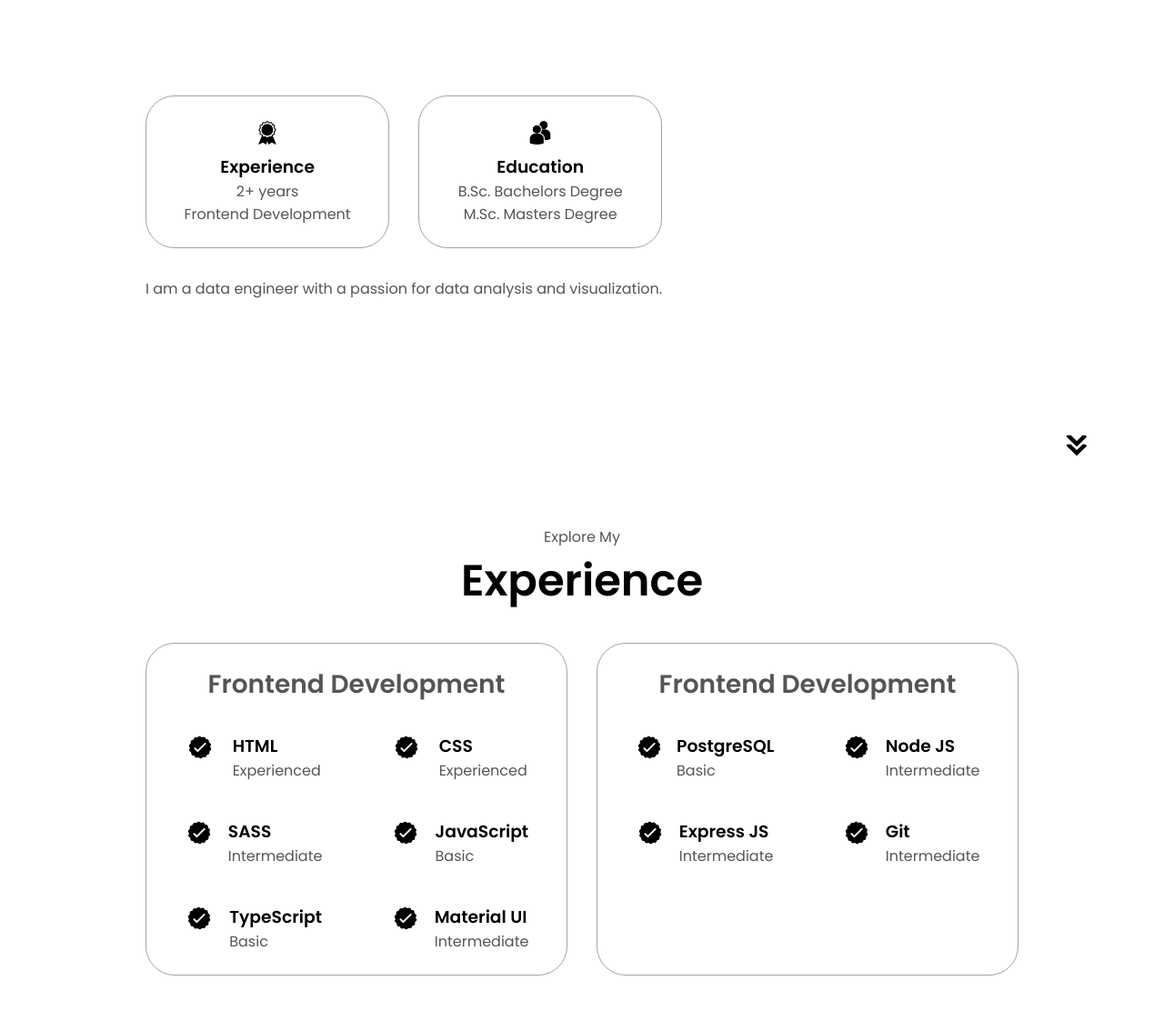
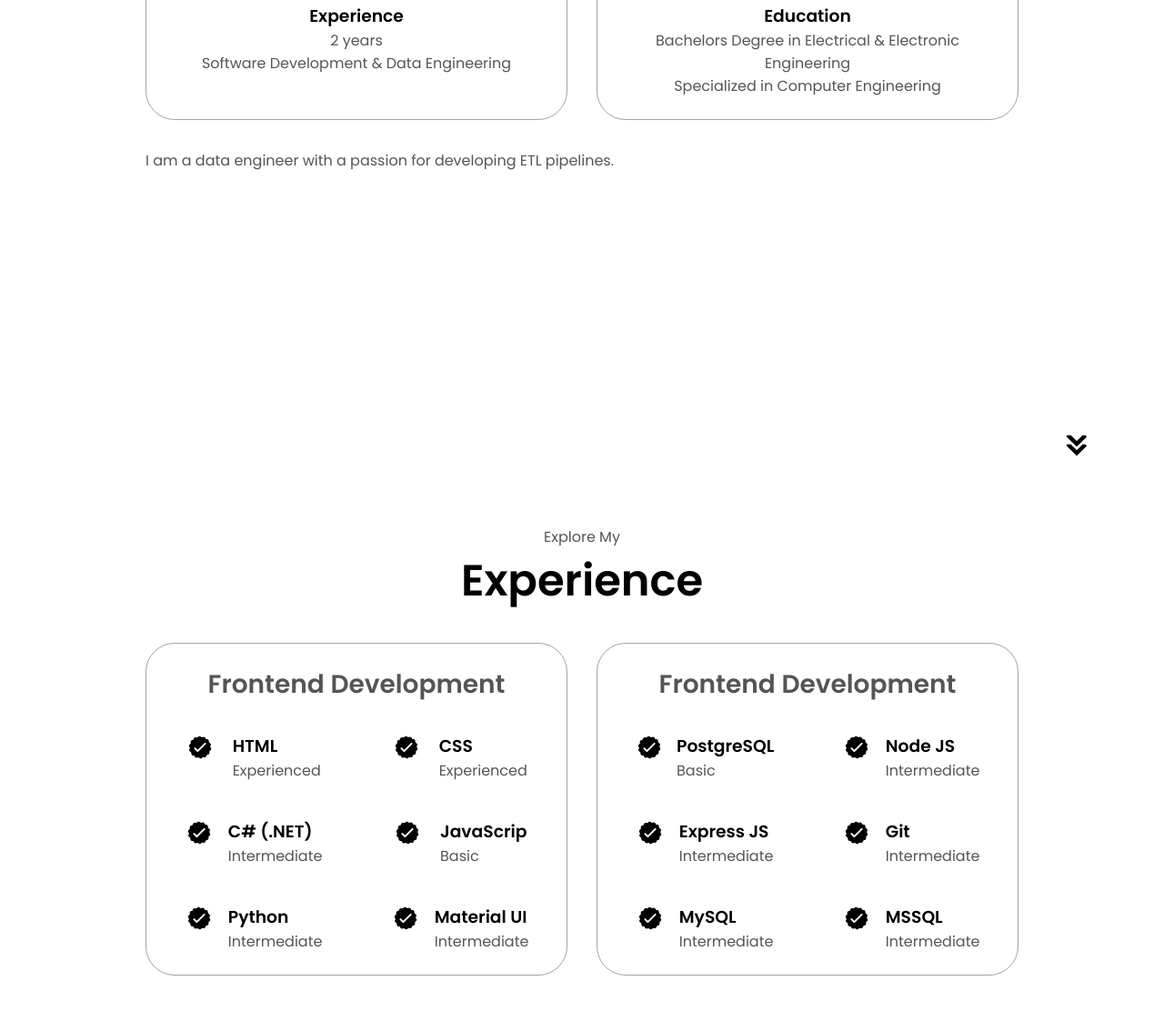
Before and after one commit to jingshenggg/portfolio, a plain HTML site: page index.html in a window 1280 px wide. Shown: the part 1118-2252 px from the top of the page at 91% size. Drawn offline with Linux system fonts and the light colour scheme.

Commit message:
updating infomation

```diff
--- a/index.html
+++ b/index.html
@@ -43,7 +43,7 @@
       <div class="section__text">
         <p class="section__text__p1">Hello, I'm</p>
         <h1 class="title">Jing Sheng</h1>
-        <p class="section__text__p2">Frontend Developer</p>
+        <p class="section__text__p2">Data Engineer</p>
         <div class="btn-container">
           <button
             class="btn btn-color-2"
@@ -60,13 +60,13 @@
             src="./assets/linkedin.png"
             alt="My LinkedIn profile"
             class="icon"
-            onclick="location.href='https://linkedin.com/'"
+            onclick="location.href='https://www.linkedin.com/in/jingshenggg/'"
           />
           <img
             src="./assets/github.png"
             alt="My Github profile"
             class="icon"
-            onclick="location.href='https://github.com/'"
+            onclick="location.href='https://github.com/jingshenggg'"
           />
         </div>
       </div>
@@ -91,7 +91,7 @@
                 class="icon"
               />
               <h3>Experience</h3>
-              <p>2+ years <br />Frontend Development</p>
+              <p>2 years <br />Software Development & Data Engineering</p>
             </div>
             <div class="details-container">
               <img
@@ -100,12 +100,12 @@
                 class="icon"
               />
               <h3>Education</h3>
-              <p>B.Sc. Bachelors Degree<br />M.Sc. Masters Degree</p>
+              <p>Bachelors Degree in Electrical & Electronic Engineering<br />Specialized in Computer Engineering</p>
             </div>
           </div>
           <div class="text-container">
             <p>
-              I am a data engineer with a passion for data analysis and visualization.
+              I am a data engineer with a passion for developing ETL pipelines.
             </p>
           </div>
         </div>
@@ -154,7 +154,7 @@
                   class="icon"
                 />
                 <div>
-                  <h3>SASS</h3>
+                  <h3>C# (.NET)</h3>
                   <p>Intermediate</p>
                 </div>
               </article>
@@ -165,7 +165,7 @@
                   class="icon"
                 />
                 <div>
-                  <h3>JavaScript</h3>
+                  <h3>JavaScrip</h3>
                   <p>Basic</p>
                 </div>
               </article>
@@ -176,8 +176,8 @@
                   class="icon"
                 />
                 <div>
-                  <h3>TypeScript</h3>
-                  <p>Basic</p>
+                  <h3>Python</h3>
+                  <p>Intermediate</p>
                 </div>
               </article>
               <article>
@@ -237,6 +237,28 @@
                 />
                 <div>
                   <h3>Git</h3>
+                  <p>Intermediate</p>
+                </div>
+              </article>
+              <article>
+                <img
+                  src="./assets/checkmark.png"
+                  alt="Experience icon"
+                  class="icon"
+                />
+                <div>
+                  <h3>MySQL</h3>
+                  <p>Intermediate</p>
+                </div>
+              </article>
+              <article>
+                <img
+                  src="./assets/checkmark.png"
+                  alt="Experience icon"
+                  class="icon"
+                />
+                <div>
+                  <h3>MSSQL</h3>
                   <p>Intermediate</p>
                 </div>
               </article>
@@ -347,7 +369,7 @@
             alt="Email icon"
             class="icon contact-icon email-icon"
           />
-          <p><a href="mailto:teyjingsheng@gmail.com">Example@gmail.com</a></p>
+          <p><a href="mailto:teyjingsheng@gmail.com">teyjingsheng@gmail.com</a></p>
         </div>
         <div class="contact-info-container">
           <img
@@ -355,7 +377,7 @@
             alt="LinkedIn icon"
             class="icon contact-icon"
           />
-          <p><a href="https://www.linkedin.com">LinkedIn</a></p>
+          <p><a href="https://www.linkedin.com/in/jingshenggg/">LinkedIn</a></p>
         </div>
       </div>
     </section>
--- a/style.css
+++ b/style.css
@@ -157,7 +157,7 @@ section {
 }
 
 .section-container {
-  display: flex;
+  display: center;
 }
 
 /* PROFILE SECTION */
@@ -308,11 +308,11 @@ section {
   height: 80%;
 }
 
-.section__pic-container {
+/* .section__pic-container {
   height: 400px;
   width: 400px;
   margin: auto 0;
-}
+} */
 
 /* EXPERIENCE SECTION */
 
```
